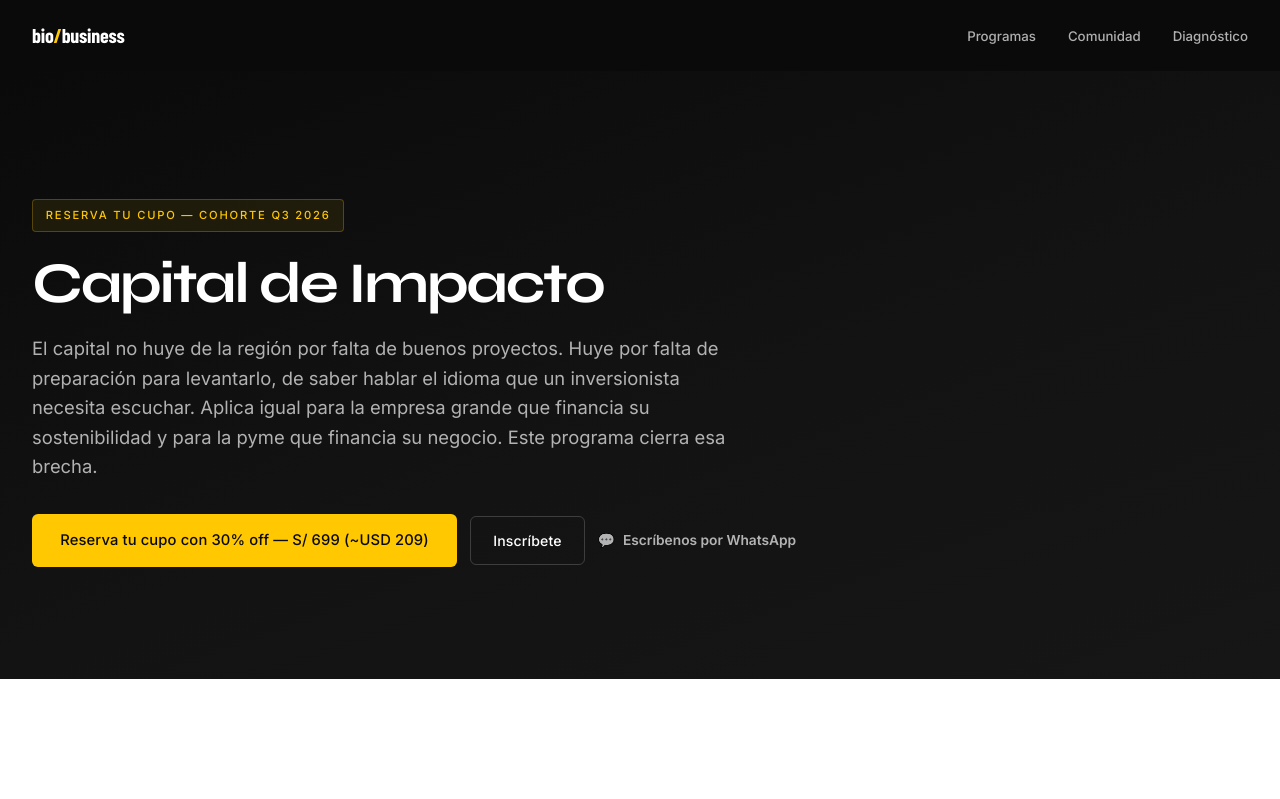
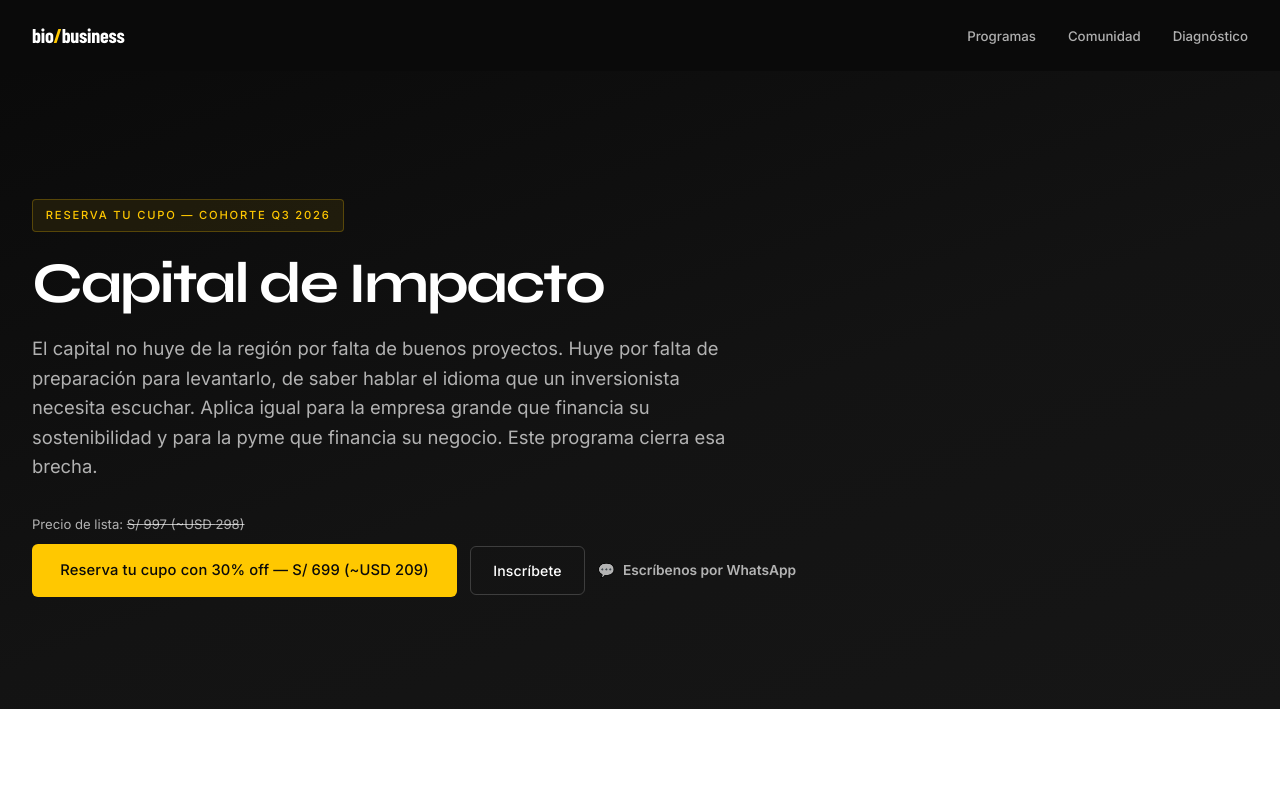
Before and after one commit to eajalcrina/BBS-Thinkific, a React (Vite) app: page /programas/capital-de-impacto in a window 1280 px wide. Shown: the top 799 px of the page. Built offline with nearby package versions, Linux system fonts and the light colour scheme.

Commit message:
fix(programa): show strikethrough reference price on reserve programs
The 30%-off primary CTA showed only the discounted price with no
visible reference to what it was a discount off of. Add a
'Precio de lista' line with the regular price struck through, for
reserve-status programs only.

```diff
--- a/src/components/programa/ProgramaCTA.jsx
+++ b/src/components/programa/ProgramaCTA.jsx
@@ -73,6 +73,13 @@ export default function ProgramaCTA({ programa, dark = false }) {
 
   return (
     <div>
+      {programa.status === 'reserve' && (
+        <p className="fro-sm" style={{ marginBottom: '0.6rem', color: dark ? 'var(--fro-text-2)' : 'var(--fro-ink-2)' }}>
+          Precio de lista: <span style={{ textDecoration: 'line-through' }}>
+            S/ {programa.precioRegular} (~USD {programa.precioRegularUsd})
+          </span>
+        </p>
+      )}
       <div style={{ display: 'flex', gap: '0.8rem', flexWrap: 'wrap', alignItems: 'center' }}>
         <button type="button" onClick={handleClick} disabled={status === 'loading'} className="fro-btn fro-btn-amber fro-btn-lg fro-btn-wrap">
           {status === 'loading' ? 'Un momento…' : label}
```
